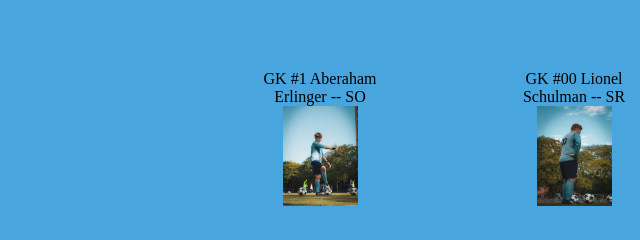
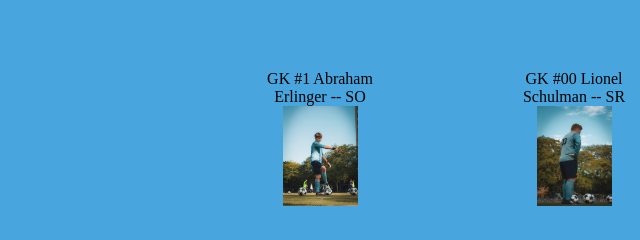
Before and after one commit to colonelpotato037/colonelpotato037.github.io, a plain HTML site: page coaches-players-managers.html in a window 1280 px wide. Shown: the part 519-759 px from the top of the page, 193-833 px from the left. Drawn offline with Linux system fonts and the light colour scheme.

Commit message:
Update coaches-players-managers.html

```diff
--- a/coaches-players-managers.html
+++ b/coaches-players-managers.html
@@ -32,7 +32,7 @@
     <h1>GoalKeepers</h1>
     <div class="Goalkeepers">
         <div class="box GK" >
-            <div class="text">GK #1 Aberaham Erlinger -- SO</div>
+            <div class="text">GK #1 Abraham Erlinger -- SO</div>
             <img src="\images\abe.jpg">
         </div>
         <div class="box GK" >
```
